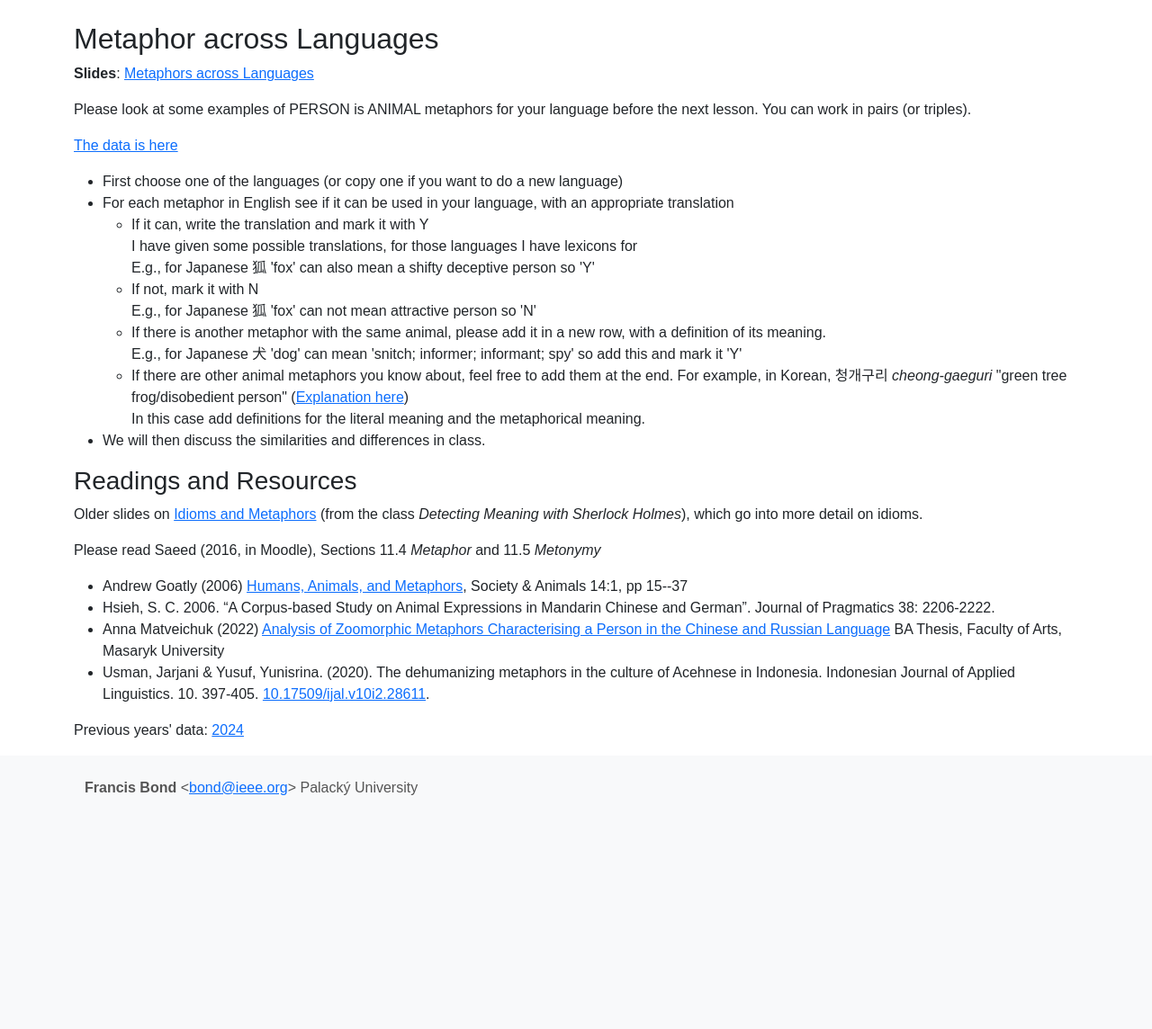
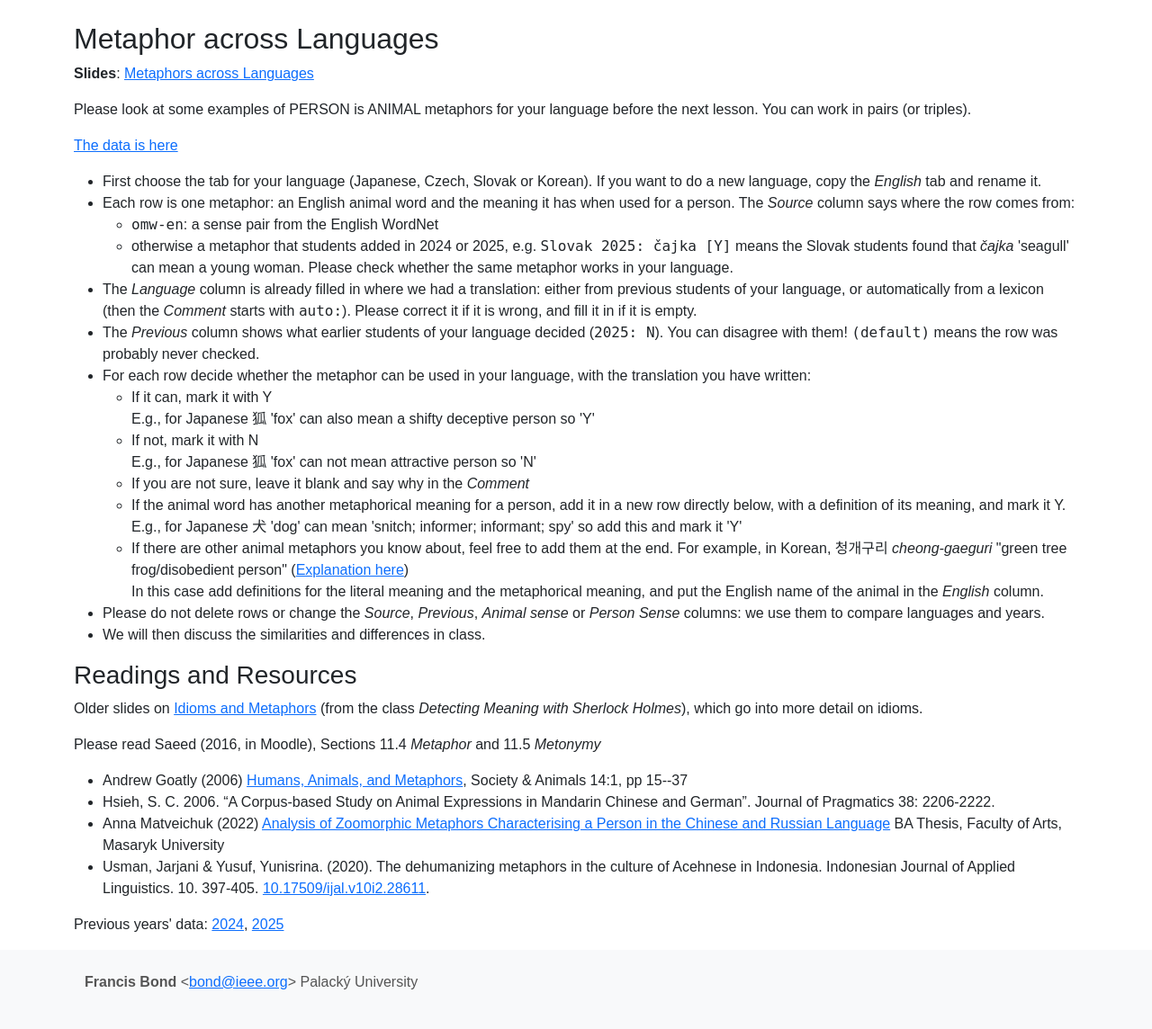
Before and after one commit to bond-lab/Linguistics-of-Asian-Languages, a Flask app: page /week/metaphor/ in a window 1280 px wide. Shown: the part 56-1200 px from the top of the page at 90% size. Before the commit the page ends 940 px from the top, so only its background shows below. Run offline with Flask 3, Linux system fonts and the light colour scheme.

Commit message:
metaphor week: link the 2026 sheet and explain the Source and Previous columns
The new sheet carries the 2024/2025 student additions as rows to check and
pre-filled translations, so the task text now explains those columns, asks
students to leave unsure rows blank with a comment, and to give the English
animal name for new additions. The 2025 sheet moves to previous years' data.

Co-Authored-By: Claude Fable 5.1 <noreply@anthropic.com>

```diff
--- a/web/templates/weeks/metaphor.html
+++ b/web/templates/weeks/metaphor.html
@@ -8,25 +8,46 @@
 <p> Please look at some examples of PERSON is ANIMAL metaphors for your language before the next lesson.  You can work in pairs (or triples).
 
 
-<p><a href='https://docs.google.com/spreadsheets/d/1K9_pb-uuqVQTmALSTz4AGy5ZaTYHqd3TlG2ADk-f890/edit?usp=sharing'>The data is here</a>
+<p><a href='https://docs.google.com/spreadsheets/d/1nryUBRDj84XkCMOYNQ2ZDdshj1giNAdfGhRKux6CRKg/edit?usp=sharing'>The data is here</a>
   <ul>
-    <li> First choose one of the languages (or copy one if you want to do a new language)
-    <li> For each metaphor in English see if it can be used in your
-      language, with an appropriate translation
+    <li> First choose the tab for your language (Japanese, Czech, Slovak or Korean).
+      If you want to do a new language, copy the <i>English</i> tab and rename it.
+    <li> Each row is one metaphor: an English animal word and the meaning it
+      has when used for a person.  The <i>Source</i> column says where the
+      row comes from:
       <ul>
-	<li>If it can, write the translation and mark it with Y
-	  <br>I have given some possible translations, for those
-	  languages I have lexicons for
+	<li><tt>omw-en</tt>: a sense pair from the English WordNet
+	<li>otherwise a metaphor that students added in 2024 or 2025, e.g. <tt>Slovak 2025: čajka [Y]</tt>
+	  means the Slovak students found that <i>čajka</i> 'seagull' can mean a
+	  young woman.  Please check whether the same metaphor works in your language.
+      </ul>
+    <li> The <i>Language</i> column is already filled in where we had a
+      translation: either from previous students of your language, or
+      automatically from a lexicon (then the <i>Comment</i> starts with
+      <tt>auto:</tt>).  Please correct it if it is wrong, and fill it in if it is empty.
+    <li> The <i>Previous</i> column shows what earlier students of your
+      language decided (<tt>2025: N</tt>).  You can disagree with them!
+      <tt>(default)</tt> means the row was probably never checked.
+    <li> For each row decide whether the metaphor can be used in your
+      language, with the translation you have written:
+      <ul>
+	<li>If it can, mark it with Y
 	  <br>E.g., for Japanese 狐 'fox' can also mean a shifty deceptive person so 'Y'
 	<li>If not, mark it with N
 	  <br>E.g., for Japanese 狐 'fox' can not mean attractive person so 'N'
-	<li>If there is another metaphor with the same animal, please add it in a new row, with a definition of its meaning.
+	<li>If you are not sure, leave it blank and say why in the <i>Comment</i>
+	<li>If the animal word has another metaphorical meaning for a person,
+	  add it in a new row directly below, with a definition of its meaning,
+	  and mark it Y.
 	  <br>E.g., for Japanese 犬 'dog' can mean 'snitch; informer; informant; spy' so add this and mark it 'Y'
 	<li>If there are other animal metaphors you know about, feel
  	free to add them at the end. For example, in Korean, 청개구리  <i>cheong-gaeguri</i> "green tree frog/disobedient person"  (<a href = 'https://www.koreanstudyjunkie.com/post/%EC%B2%AD%EA%B0%9C%EA%B5%AC%EB%A6%AC%EC%84%A4%ED%99%94-green-frogs-korean-fairytale-english-and-korean'>Explanation here</a>)
-	  <br>In this case add definitions for the literal meaning and the metaphorical meaning.
+	  <br>In this case add definitions for the literal meaning and the metaphorical meaning, and put the English name of the animal in the <i>English</i> column.
       </ul>
-      <li>We will then discuss the similarities and differences in class.
+    <li> Please do not delete rows or change the <i>Source</i>,
+      <i>Previous</i>, <i>Animal sense</i> or <i>Person Sense</i> columns:
+      we use them to compare languages and years.
+    <li>We will then discuss the similarities and differences in class.
   </ul>
 
 
@@ -51,7 +72,8 @@ culture of Acehnese in Indonesia. Indonesian Journal of Applied Linguistics.
 </ul>
 
 
-<p> Previous years' data:  <a href='https://docs.google.com/spreadsheets/d/1-DzF1WtoDigSmRFe1PbrM7r-4x5ivolPr5TyXanePqw/edit?usp=sharing'>2024</a>
+<p> Previous years' data:  <a href='https://docs.google.com/spreadsheets/d/1-DzF1WtoDigSmRFe1PbrM7r-4x5ivolPr5TyXanePqw/edit?usp=sharing'>2024</a>,
+  <a href='https://docs.google.com/spreadsheets/d/1K9_pb-uuqVQTmALSTz4AGy5ZaTYHqd3TlG2ADk-f890/edit?usp=sharing'>2025</a>
 
 
 {% endblock %}
```
Also changed, not shown: docs/week/metaphor/index.html (+33 -11 lines).
